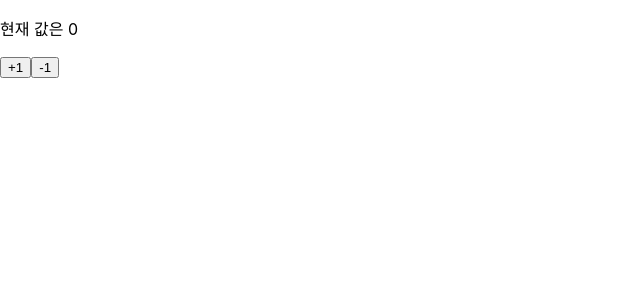
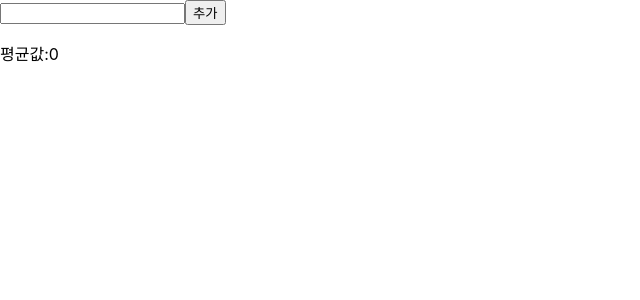
Before and after one commit to jiwonkim0131/react-practice, a React (Create React App) app in the folder hooks-tutorial/: page / in a window 1280 px wide. Shown: the top 300 px of the page, without its empty margins (0-640 px from the left). Built offline with nearby package versions, Linux system fonts and the light colour scheme.

Commit message:
feat: useMemo 실습 - Average 컴포넌트 기본형 구현

```diff
--- a/hooks-tutorial/src/App.js
+++ b/hooks-tutorial/src/App.js
@@ -1,6 +1,6 @@
-import NewCounter from './NewCounter';
+import Average from './Average';
 
 const App = () => {
-  return <NewCounter />;
+  return <Average />;
 };
 export default App;
--- /dev/null
+++ b/hooks-tutorial/src/Average.js
@@ -0,0 +1,39 @@
+// useMemo 실습
+// useMemo를 사용하면 함수형 컴포넌트 내부에서 발생하는 연산을 최적화 할 수 있다.
+import React, { useState } from 'react';
+
+const getAverage = nums => {
+  console.log('평균값 계산');
+  if (!nums.length) return 0;
+  return nums.reduce((a, b) => a + b, 0) / nums.length;
+};
+
+const Average = () => {
+  const [nums, setNums] = useState([]);
+  const [number, setNumber] = useState('');
+
+  const onChange = ({ target }) => setNumber(target.value);
+  const onClick = () => {
+    const nextNums = [...nums, +number];
+    setNums(nextNums);
+    setNumber('');
+  };
+
+  return (
+    <div>
+      <div>
+        <input value={number} onChange={onChange} type='number' />
+        <button onClick={onClick}>추가</button>
+      </div>
+
+      <ul>
+        {nums.map((val, index) => (
+          <li key={index}>{val}</li>
+        ))}
+      </ul>
+      <p>평균값:{getAverage(nums)}</p>
+    </div>
+  );
+};
+
+export default Average;
```
